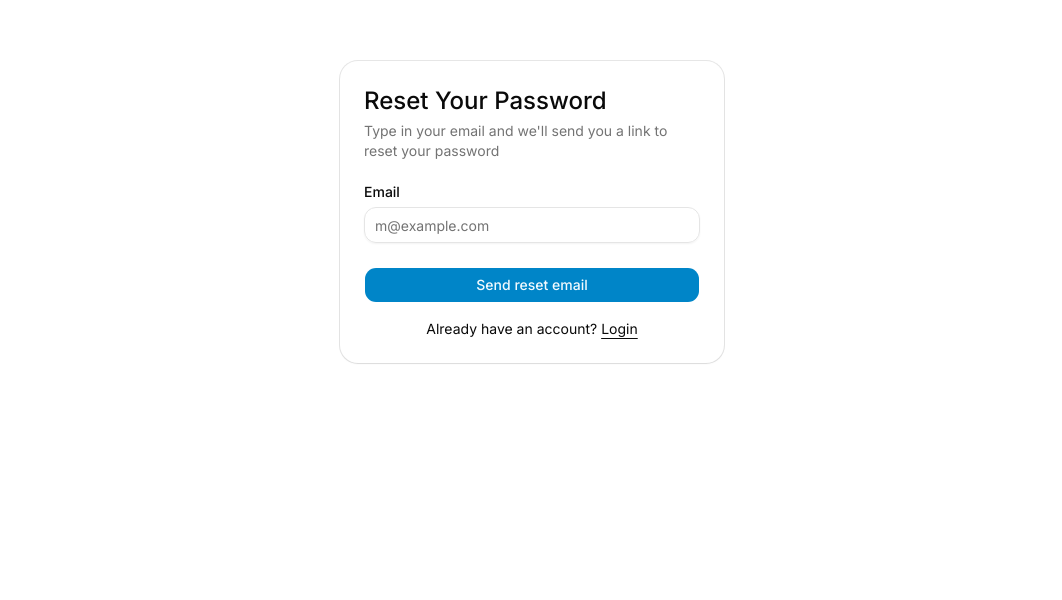
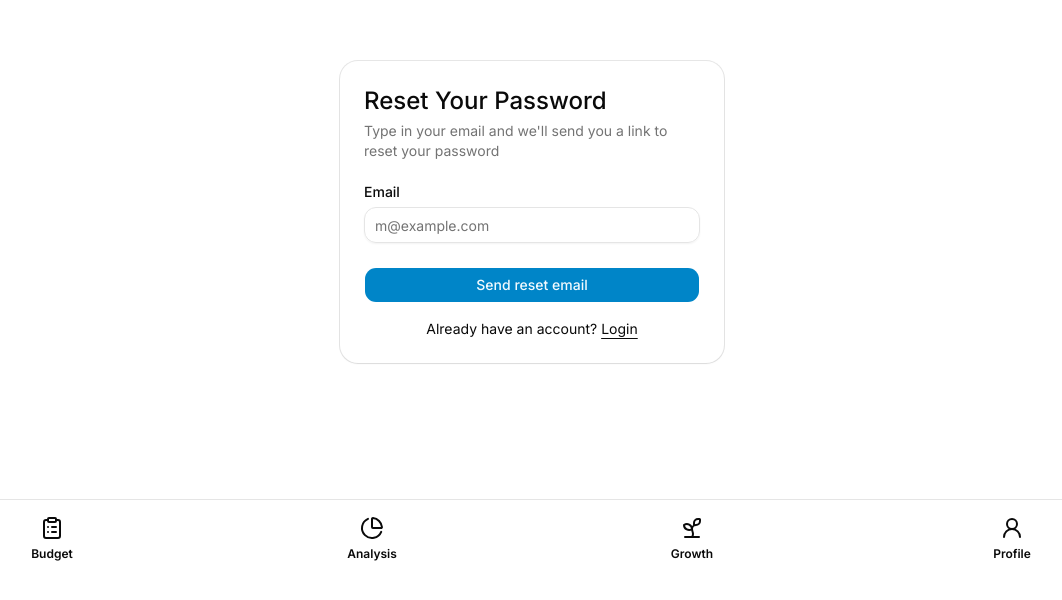
Before and after one commit to SamFHarrison/finance-tracker-proto, a Next.js app: page /auth/forgot-password in a window 1280 px wide. Shown: the part 204-804 px from the top of the page, without its empty margins (108-1170 px from the left). Built offline with nearby package versions, Linux system fonts and the light colour scheme.

Commit message:
feat: build tab bar

```diff
--- a/app/layout.tsx
+++ b/app/layout.tsx
@@ -3,6 +3,7 @@ import { ThemeProvider } from "@/components/providers/ThemeProvider";
 import { Inter } from "next/font/google";
 import "./globals.css";
 import ClientSideProviders from "@/components/providers/ClientSideProviders";
+import TabBar from "@/components/blocks/TabBar";
 
 const inter = Inter({ subsets: ["latin"], variable: "--font-sans" });
 
@@ -42,7 +43,10 @@ export default async function RootLayout({
     <html lang="en" className={inter.variable} suppressHydrationWarning>
       <body className="flex h-dvh flex-col gap-8 overflow-y-scroll pt-4">
         <ThemeProvider>
-          <ClientSideProviders>{children}</ClientSideProviders>
+          <ClientSideProviders>
+            {children}
+            <TabBar />
+          </ClientSideProviders>
         </ThemeProvider>
       </body>
     </html>
--- a/components/blocks/BudgetSummary.tsx
+++ b/components/blocks/BudgetSummary.tsx
@@ -17,7 +17,7 @@ import { formatCurrencyFromMinorUnits } from "@/lib/utils/formatCurrencyMinorUni
 const chartConfig = {
   expenses: {
     label: "Expenses",
-    color: "var(--chart-1)",
+    color: "var(--chart-4)",
   },
   track: {
     label: "Track",
--- /dev/null
+++ b/components/blocks/TabBar.tsx
@@ -0,0 +1,98 @@
+"use client";
+
+import { cn } from "@/lib/utils/cn";
+import { H3 } from "@/components/ui";
+import {
+  ChartPie,
+  ClipboardList,
+  Sprout,
+  UserRound,
+  type LucideIcon,
+} from "lucide-react";
+import Link from "next/link";
+import { usePathname } from "next/navigation";
+
+export interface TabBarItem {
+  href: string;
+  label: string;
+  icon: LucideIcon;
+}
+
+interface TabBarProps {
+  tabs?: TabBarItem[];
+  className?: string;
+}
+
+const defaultTabs: TabBarItem[] = [
+  {
+    href: "/",
+    label: "Budget",
+    icon: ClipboardList,
+  },
+  {
+    href: "/analysis",
+    label: "Analysis",
+    icon: ChartPie,
+  },
+  {
+    href: "/growth",
+    label: "Growth",
+    icon: Sprout,
+  },
+  {
+    href: "/settings",
+    label: "Profile",
+    icon: UserRound,
+  },
+];
+
+function isActivePath(pathname: string, href: string) {
+  if (href === "/") {
+    return pathname === "/";
+  }
+
+  return pathname === href || pathname.startsWith(`${href}/`);
+}
+
+export default function TabBar({ tabs = defaultTabs, className }: TabBarProps) {
+  const pathname = usePathname();
+
+  return (
+    <nav
+      aria-label="Main tabs"
+      className={cn(
+        "fixed bottom-0 w-full pb-6 border-t bg-background text-foreground",
+        className,
+      )}
+    >
+      <ul className="grid grid-cols-4">
+        {tabs.map((tab) => {
+          const Icon = tab.icon;
+          const isActive = isActivePath(pathname, tab.href);
+
+          return (
+            <li key={tab.href} className="flex">
+              <Link
+                href={tab.href}
+                className="relative flex w-full flex-col items-center gap-2 px-2 pb-3 pt-4"
+                aria-current={isActive ? "page" : undefined}
+              >
+                <Icon className="size-6" aria-hidden />
+                <H3 className="m-0 border-0 p-0 text-xs leading-none tracking-normal">
+                  {tab.label}
+                </H3>
+                <span
+                  className={cn(
+                    "absolute bottom-0 h-1 w-8 rounded-full bg-primary transition-opacity",
+                    isActive ? "opacity-100" : "opacity-0",
+                  )}
+                  aria-hidden
+                />
+              </Link>
+            </li>
+          );
+        })}
+      </ul>
+    </nav>
+  );
+}
```
